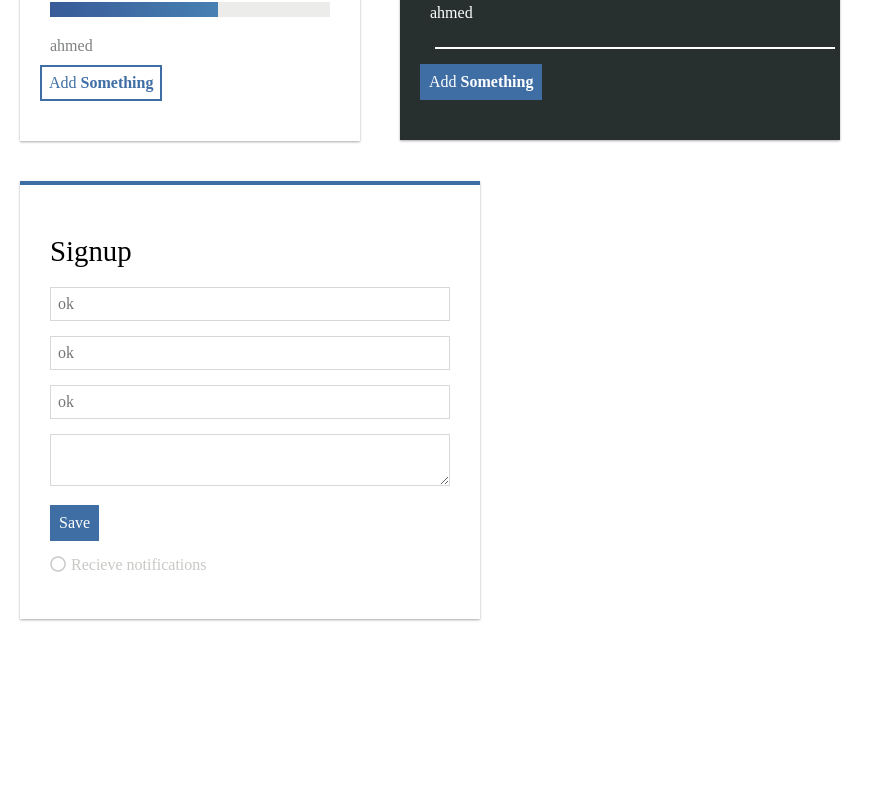
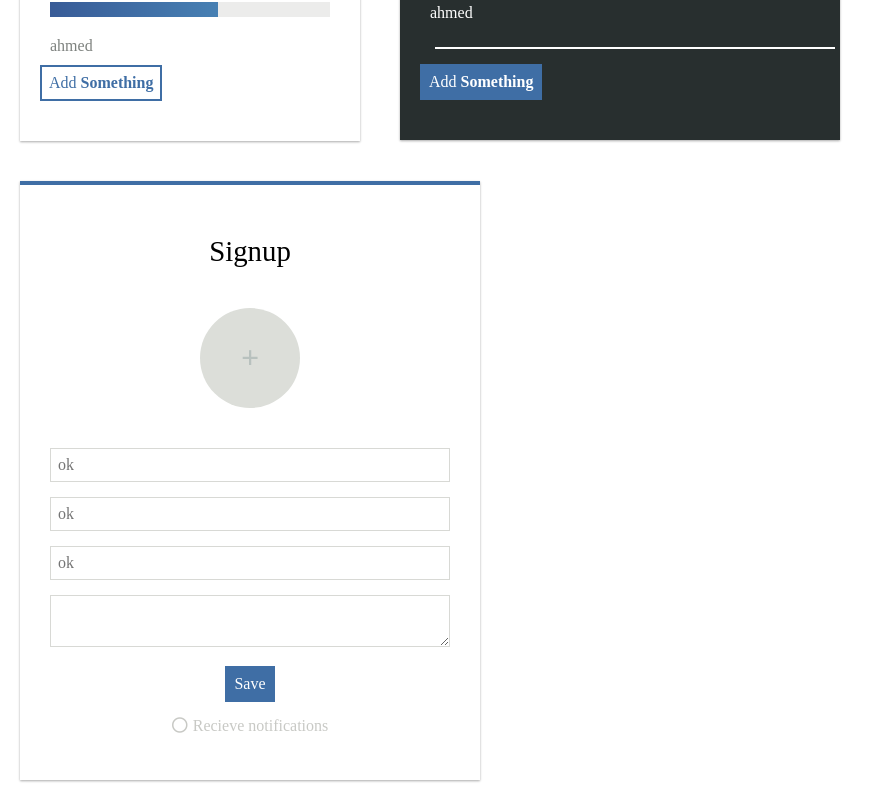
Before and after one commit to moelheni/ADAComps, a React (Create React App) app: page / in a window 1280 px wide. Shown: the part 713-1513 px from the top of the page, without its empty margins (0-885 px from the left). Before the commit the page ends 1352 px from the top, so only its background shows below. Built offline with nearby package versions, Linux system fonts and the light colour scheme.

Commit message:
PictureSelector

```diff
--- a/src/App.js
+++ b/src/App.js
@@ -14,6 +14,7 @@ import { Input, Textarea, Checkbox } from './Inputs'
 import { Separator } from './Utils'
 import Alert from './Alert'
 import SearchInput from './SearchInput'
+import PictureSelector from './PictureSelector'
 
 class App extends Component {
   constructor (props) {
@@ -101,8 +102,9 @@ class App extends Component {
           menu={() => <h1>menu</h1>} />
 
         <FormCard>
-          <Form onSubmit={(e) => window.alert('Submit works')}>
+          <Form onSubmit={(e) => window.alert('Submit works')} alignCenter>
             <h1>Signup</h1>
+            <PictureSelector />
             <Input placeholder='ok' />
             <Input placeholder='ok' />
             <Input placeholder='ok' />
--- a/src/Form.js
+++ b/src/Form.js
@@ -2,8 +2,8 @@ import React from 'react'
 
 class Form extends React.Component {
   render () {
-    let { children } = this.props
-    return <div style={styles.Form}>
+    let { children, alignCenter } = this.props
+    return <div style={alignCenter ? { ...styles.Form, textAlign: 'center' } : styles.Form}>
       <form {...this.props}>
         {
             React.Children.map(children, (child, i) => (
--- /dev/null
+++ b/src/PictureSelector.js
@@ -0,0 +1,36 @@
+import React from 'react'
+import styled from 'styled-components'
+
+const PictureSelectorContainer = styled.div`
+  display: flex;
+  justify-content: center;
+  margin: 40px 0;
+`
+
+const PictureCircle = styled.div`
+  height: 100px;
+  width: 100px;
+  background-color: #dcded9;
+  color: #b8c1be;
+  display: flex;
+  align-items: center;
+  justify-content: center;
+  border-radius: 50%;
+  font-size: 2em;
+  font-weight: bold;
+  cursor: pointer;
+  &:hover{
+    background-color: #c5c7c2;
+    color: white;
+  }
+`
+
+class PictureSelector extends React.Component {
+  render () {
+    return <PictureSelectorContainer>
+      <PictureCircle>+</PictureCircle>
+    </PictureSelectorContainer>
+  }
+}
+
+export default PictureSelector
```
